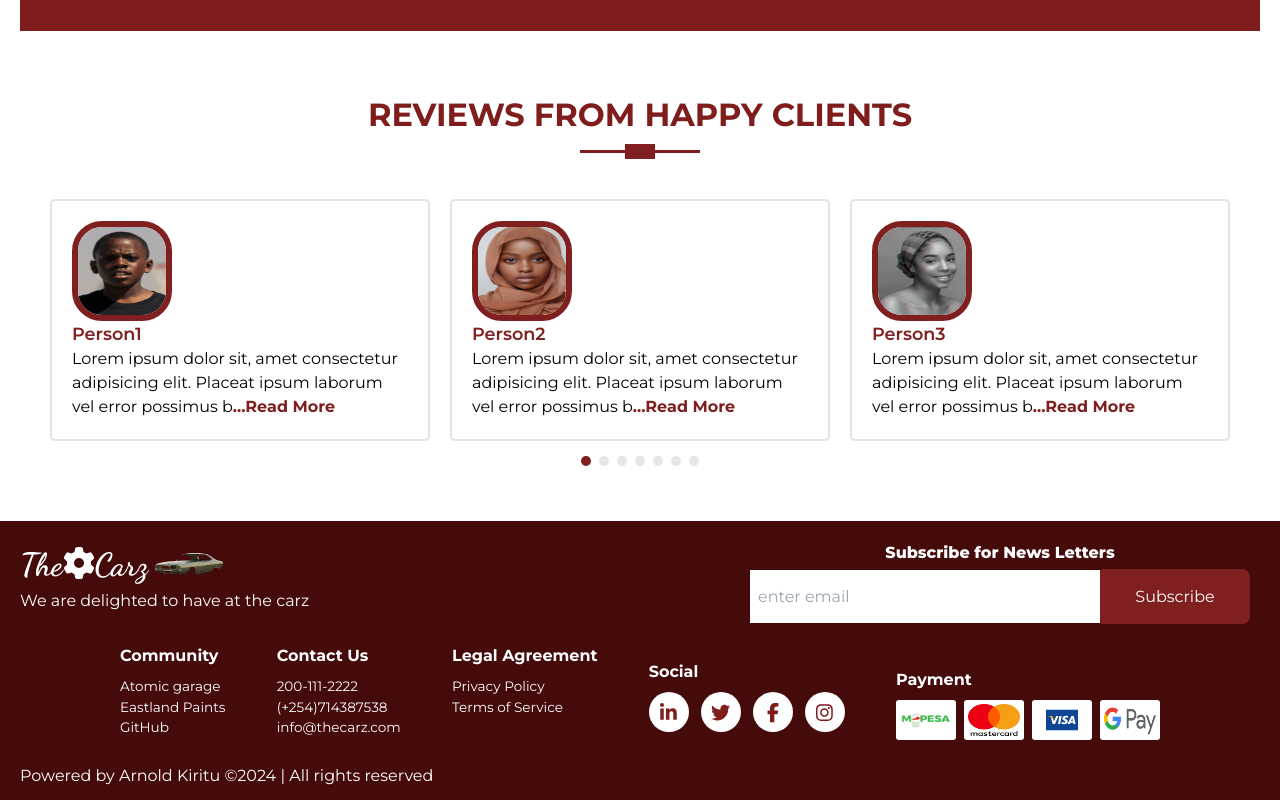
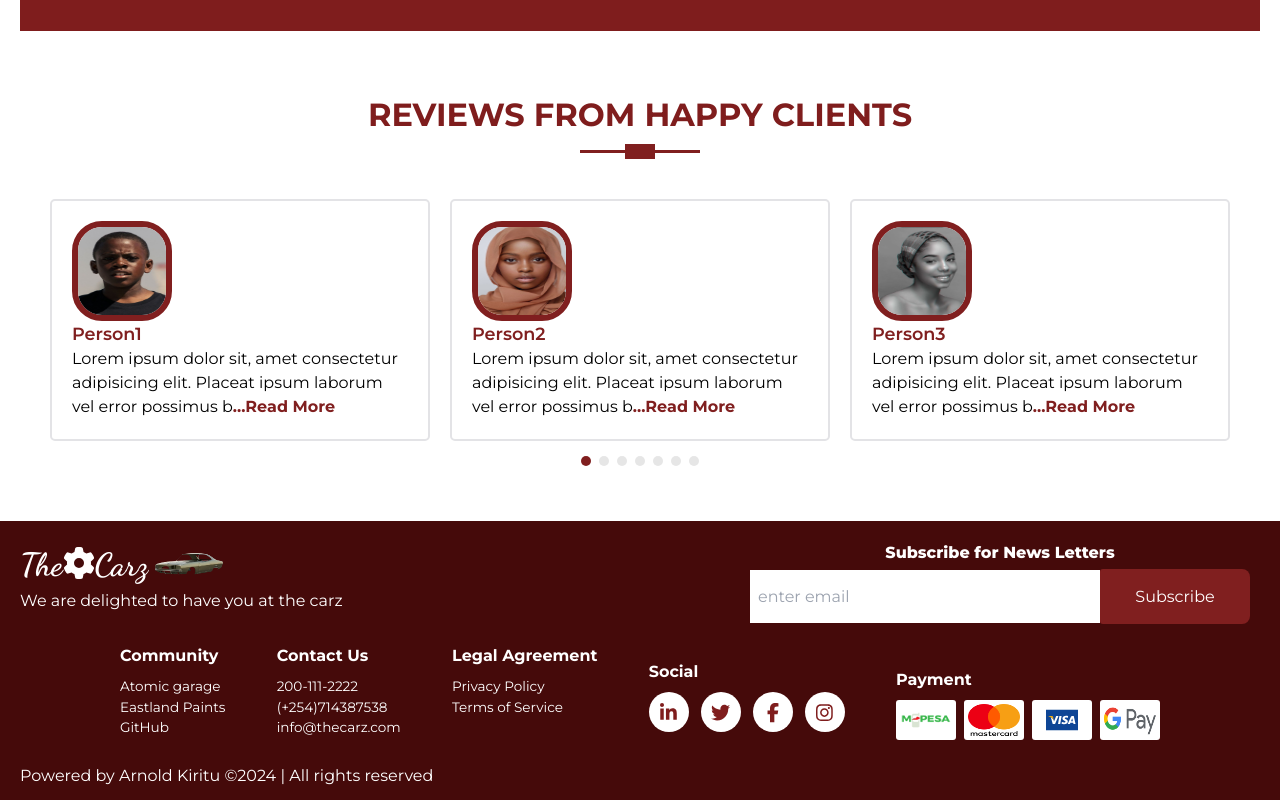
Before and after one commit to arnold-0803/e-commerce-project-in-Next.js, a Next.js app: page / in a window 1280 px wide. Shown: the part 2910-3710 px from the top of the page. Built offline with nearby package versions, Linux system fonts and the light colour scheme; a web font is replaced by a local one.

Commit message:
corrected a typo in the footer

```diff
--- a/src/app/components/Footer.jsx
+++ b/src/app/components/Footer.jsx
@@ -18,7 +18,7 @@ export default function Footer() {
             />
           </h1>
           <p className='text-[#fff]'>
-            We are delighted to have at the carz
+            We are delighted to have you at the carz
           </p>
         </div>
         <div className='flex-1'>
```
